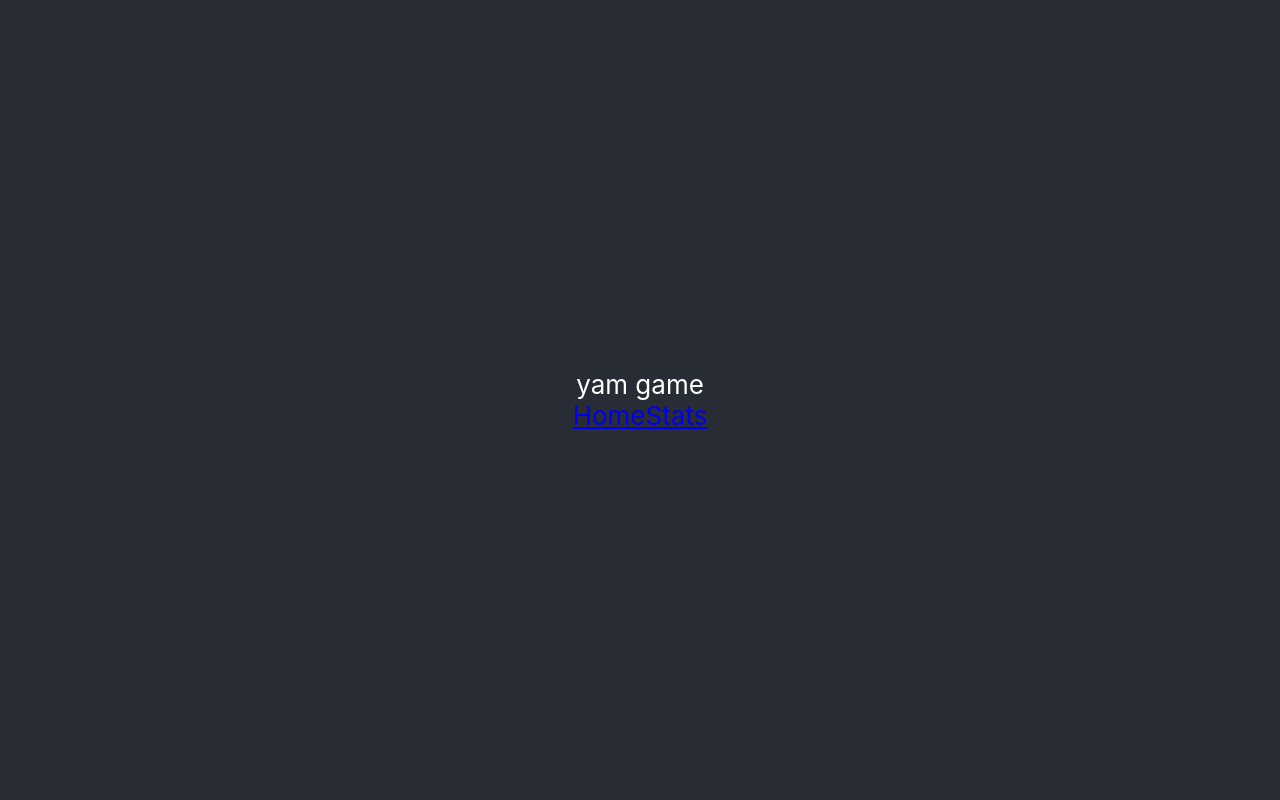
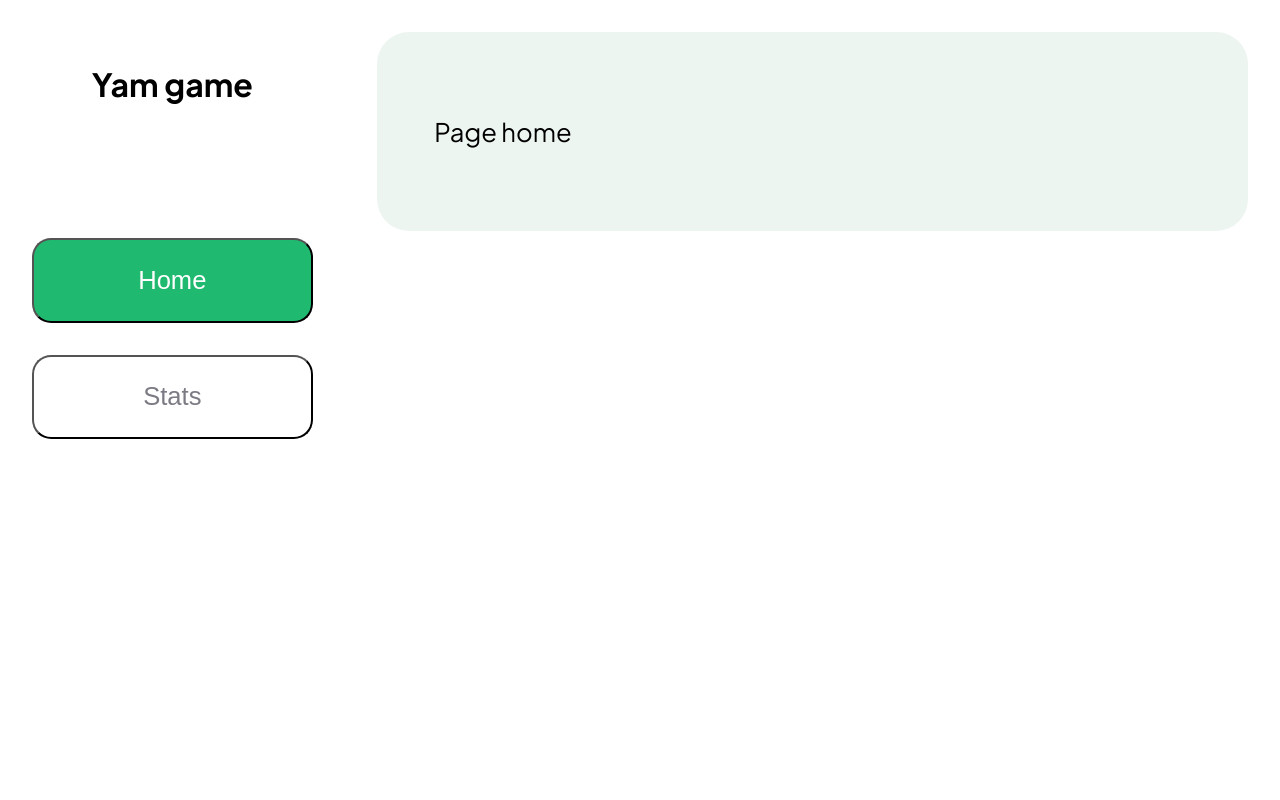
Before and after one commit to P4tt4te/yam-game, a React (Create React App) app: page / in a window 1280 px wide. Shown: the top 800 px of the page. Built offline with nearby package versions, Linux system fonts and the light colour scheme; the HTML template or start-up script is replaced by a standard one.

Commit message:
init fonts & base style

```diff
--- a/src/App.js
+++ b/src/App.js
@@ -1,25 +1,43 @@
 import { Routes, Route, Link } from "react-router-dom";
-import './App.css';
-import { HomeView } from './Views/HomeView';
-import { StatsView } from "./Views/StatsView";
+import "./App.css";
+
+import { HomeView } from "./views/HomeView";
+import { StatsView } from "./views/StatsView";
+
+import styled, { ThemeProvider } from "styled-components";
+import { COLORS } from "./style/colors";
+import { NavBar } from "./components/NavBar/NavBar";
+
+import "./assets/fonts/plus-jarkarta-sans/style.css";
+
+const theme = {
+  colors: COLORS,
+  fontFamily: "'Plus Jakarta Sans', sans-serif",
+  fontSize: "1.6rem",
+};
+
+const AppTheme = styled.div`
+  font-family: ${(props) => props.theme.fontFamily};
+  font-size: ${(props) => props.theme.fontSize};
+  display: flex;
+  justify-content: space-between;
+  align-items: start;
+`;
 
 function App() {
   return (
-    <div className="App">
-      <header className="App-header">
-        <div>yam game</div>
-
-        <nav>
-          <Link to="/">Home</Link>
-          <Link to="/stats">Stats</Link>
-        </nav>
-      </header>
+    <ThemeProvider theme={theme}>
+      <AppTheme>
+        <NavBar />
+        <div style={{ width: "100%" }}>
           <Routes>
             <Route path="/" element={<HomeView />} />
             <Route path="/stats" element={<StatsView />} />
             <Route path="*" element={<p>Page 404</p>} />
           </Routes>
         </div>
+      </AppTheme>
+    </ThemeProvider>
   );
 }
 
--- /dev/null
+++ b/src/assets/fonts/plus-jarkarta-sans/style.css
@@ -0,0 +1,14 @@
+@font-face {
+  font-family: 'Plus Jakarta Sans';
+  src: url('PlusJakartaSans-VariableFont_wght.ttf') format('truetype-variations');
+  font-weight: 1 999;
+  font-style: normal;
+}
+
+@font-face {
+  font-family: 'Plus Jakarta Sans';
+  src: url('PlusJakartaSans-Italic-VariableFont_wght.ttf')
+    format('truetype-variations');
+  font-weight: 1 999;
+  font-style: italic;
+}
--- /dev/null
+++ b/src/components/Button/Button.jsx
@@ -0,0 +1,51 @@
+import React from 'react';
+import styled from 'styled-components';
+
+const StyledButton = styled.button`
+  padding: 1.6rem;
+  font-size: 1.6rem;
+  font-variation-settings: 'wght' 500;
+  border-radius: 1.2rem;
+  width: 100%;
+  transition: 0.2s cubic-bezier(0.28, 1.01, 0.37, 1);
+  transition-property: background-color, transform;
+  cursor: pointer;
+`;
+
+const ButtonDefault = styled(StyledButton)`
+  background-color: ${(props) => props.theme.colors.green};
+  color: white;
+
+  &:hover {
+    background-color: ${(props) => props.theme.colors.darkGreen};
+    transform: scale(1.02);
+  }
+`;
+
+const ButtonLightGrey = styled(StyledButton)`
+  background-color: ${(props) => props.theme.colors.lightGrey};
+  color: ${(props) => props.theme.colors.grey};
+
+  &:hover {
+    background-color: ${(props) => props.theme.colors.grey};
+    color: white;
+    transform: scale(1.02);
+  }
+`;
+
+const ButtonGrey = styled(StyledButton)`
+  background-color: transparent;
+  color: ${(props) => props.theme.colors.grey};
+`;
+
+export const Button = ({ name, onClick, variant }) => {
+  if (variant === 'grey') {
+    return <ButtonGrey onClick={onClick && onClick}>{name}</ButtonGrey>;
+  } else if (variant === 'lightgrey') {
+    return (
+      <ButtonLightGrey onClick={onClick && onClick}>{name}</ButtonLightGrey>
+    );
+  } else {
+    return <ButtonDefault onClick={onClick && onClick}>{name}</ButtonDefault>;
+  }
+};
--- /dev/null
+++ b/src/components/NavBar/NavBar.jsx
@@ -0,0 +1,67 @@
+import React from 'react';
+import styled from 'styled-components';
+import { Link, useLocation } from 'react-router-dom';
+import { Button } from '../Button/Button';
+
+const StyledNavBar = styled.div`
+  font-size: 1.2rem;
+  color: ${(props) => props.theme.colors.gray};
+  padding: 2rem;
+  border-radius: 0.8rem;
+  background-color: ${(props) => props.theme.colors.white};
+  width: 24rem;
+  display: flex;
+  flex-direction: column;
+  position: sticky;
+  top: 0;
+`;
+
+const LogoContainer = styled.div`
+  font-variation-settings: 'wght' 700;
+  font-size: 2rem;
+  margin-bottom: 6.4rem;
+  text-align: center;
+  padding: 2rem;
+`;
+
+const NavLinksContainer = styled.div`
+  display: flex;
+  flex-direction: column;
+  gap: 2rem;
+  width: 100%;
+`;
+
+export const NavBar = () => {
+  const location = useLocation();
+
+  const linksNames = [
+    {
+      link: '/',
+      name: 'Home',
+    },
+    {
+      link: '/stats',
+      name: 'Stats',
+    }
+  ];
+
+  return (
+    <StyledNavBar>
+      <LogoContainer>Yam game</LogoContainer>
+      <NavLinksContainer>
+        {linksNames.map((linkname, i) => {
+          return (
+            <Link to={linkname.link} key={i}>
+              <Button
+                name={linkname.name}
+                variant={
+                  location.pathname === linkname.link ? 'default' : 'grey'
+                }
+              />
+            </Link>
+          );
+        })}
+      </NavLinksContainer>
+    </StyledNavBar>
+  );
+};
--- /dev/null
+++ b/src/style/colors.js
@@ -0,0 +1,11 @@
+export const COLORS = {
+  green: "#20B970",
+  darkGreen: "#1DA162",
+  greyGreen: "#EDF5F1",
+  orange: "#FF7B38",
+  black: "#060620",
+  grey: "#BCC8C2",
+  lightGrey: "#E8ECEA",
+  white: "#FFFFFF",
+  grey: "#7C7B84",
+};
```
Also changed, not shown: src/assets/fonts/plus-jarkarta-sans/PlusJakartaSans-Italic-VariableFont_wght.ttf (added), src/assets/fonts/plus-jarkarta-sans/PlusJakartaSans-VariableFont_wght.ttf (added). Lines whose indentation alone changed are shown as unchanged.
